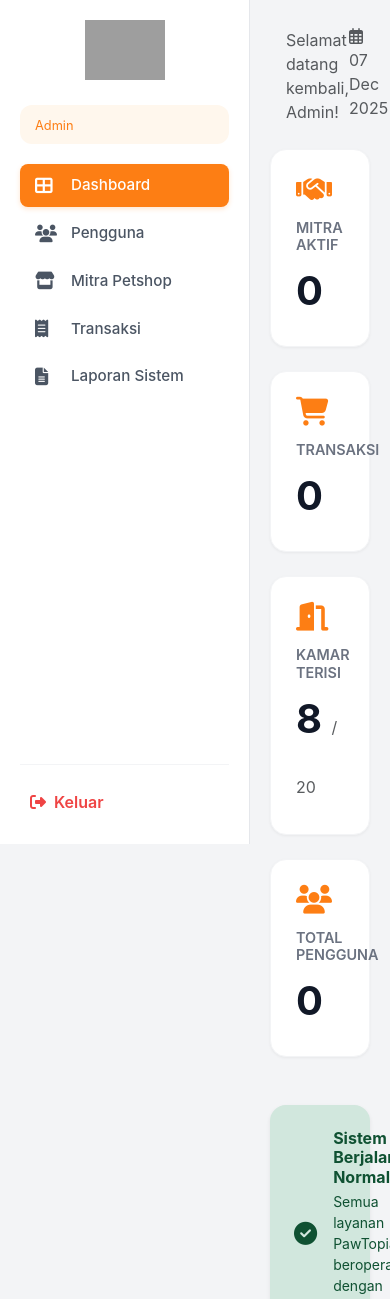
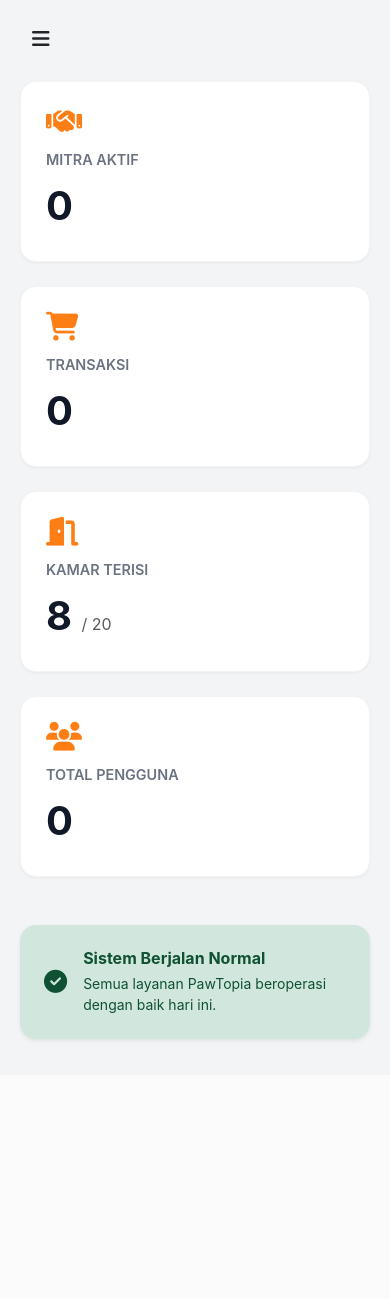
Before and after one commit to Doansnpr/Pawtopia, a PHP site: page /pawtopia/app/views/dashboard_admin/index.php in a window 390 px wide; the page is wider, and only the part inside the window is pictured. Shown: the top 1299 px of that part. After the commit the page ends 1042 px from the top of that part, so only its background shows below. Run offline with PHP 8.4, Linux system fonts and the light colour scheme; the template is opened without the code that fills it, so the values that code supplies are empty; some libraries are stand-ins or nearby versions; grey boxes are pictures that could not be loaded.

Commit message:
memresponsivekan dashboard admin

```diff
--- a/app/views/dashboard_admin/index.php
+++ b/app/views/dashboard_admin/index.php
@@ -18,13 +18,13 @@ $page = $_GET['page'] ?? 'dashboard';
         :root {
             --primary-orange: #fd7e14;
             --primary-orange-hover: #e36d0d;
-            --bg-light: #f3f4f6; /* Sedikit lebih gelap biar kontras card putih terlihat */
-            --sidebar-width: 250px; /* DIPERKECIL biar konten lebih lebar */
+            --bg-light: #f3f4f6;
+            --sidebar-width: 250px;
         }
 
         body {
             background-color: var(--bg-light);
-            font-family: 'Inter', 'Segoe UI', sans-serif; /* Font lebih modern */
+            font-family: 'Inter', 'Segoe UI', sans-serif;
             min-height: 100vh;
             overflow-x: hidden;
         }
@@ -34,13 +34,12 @@ $page = $_GET['page'] ?? 'dashboard';
             position: fixed; top: 0; left: 0; height: 100vh;
             width: var(--sidebar-width);
             background: #ffffff;
-            border-right: 1px solid #e5e7eb; /* Border halus ganti shadow tebal */
+            border-right: 1px solid #e5e7eb;
             z-index: 1000;
             display: flex; flex-direction: column; padding: 20px;
-            transition: all 0.3s;
+            transition: all 0.3s ease-in-out; /* Tambah transisi halus */
         }
 
-        /* Logo & Profil tetap sama... (Copy dari kode sebelumnya) */
         .logo-area { text-align: center; margin-bottom: 25px; }
         .user-profile-mini {
             display: flex; align-items: center; background: #fff7ed;
@@ -62,7 +61,6 @@ $page = $_GET['page'] ?? 'dashboard';
         }
         .nav-custom .nav-link i { width: 24px; margin-right: 12px; font-size: 1.1rem; }
 
-        /* Tombol Keluar */
         .logout-btn { margin-top: auto; border-top: 1px solid #f3f4f6; padding-top: 15px; }
         .logout-btn a {
             color: #ef4444; font-weight: 600; text-decoration: none;
@@ -70,12 +68,13 @@ $page = $_GET['page'] ?? 'dashboard';
         }
         .logout-btn a:hover { background-color: #fef2f2; }
 
-        /* --- MAIN CONTENT (INI YG PENTING) --- */
+        /* --- MAIN CONTENT --- */
         .main-content {
             margin-left: var(--sidebar-width);
-            padding: 20px; /* Padding pas, tidak terlalu besar */
+            padding: 20px;
             min-height: 100vh;
-            width: calc(100% - var(--sidebar-width)); /* Pastikan lebar full sisa layar */
+            width: calc(100% - var(--sidebar-width));
+            transition: all 0.3s ease-in-out; /* Tambah transisi */
         }
 
         .page-header {
@@ -86,16 +85,11 @@ $page = $_GET['page'] ?? 'dashboard';
             font-weight: 800; color: #1f2937; font-size: 1.5rem; letter-spacing: -0.5px;
         }
 
-        /* Wrapper Konten Dinamis (Agar Putih Lebar) */
         .content-wrapper {
-            background: white;
-            padding: 25px;
-            border-radius: 16px;
-            box-shadow: 0 1px 3px rgba(0,0,0,0.05); /* Shadow tipis modern */
-            width: 100%; /* LEBAR FULL */
+            background: white; padding: 25px; border-radius: 16px;
+            box-shadow: 0 1px 3px rgba(0,0,0,0.05); width: 100%;
         }
 
-        /* Card Stat Dashboard */
         .card-stat {
             background: white; border-radius: 16px; padding: 25px;
             box-shadow: 0 1px 3px rgba(0,0,0,0.05); border: 1px solid #f3f4f6;
@@ -105,11 +99,41 @@ $page = $_GET['page'] ?? 'dashboard';
         .card-stat .big-number { font-size: 2.5rem; font-weight: 700; color: #111827; margin-top: 5px; }
         .card-stat h5 { font-size: 0.9rem; color: #6b7280; font-weight: 600; text-transform: uppercase; }
         .icon-stat { font-size: 1.8rem; color: var(--primary-orange); margin-bottom: 15px; }
+
+        /* --- RESPONSIVE MOBILE (LAYAR < 992px) --- */
+        @media (max-width: 991.98px) {
+            /* Sembunyikan sidebar ke kiri layar */
+            .sidebar {
+                left: -250px;
+            }
+            /* Class ini ditambahkan lewat JS saat tombol menu dipencet */
+            .sidebar.active {
+                left: 0;
+            }
+
+            /* Konten jadi full width */
+            .main-content {
+                margin-left: 0;
+                width: 100%;
+            }
+
+            /* Overlay hitam transparan saat menu terbuka */
+            .sidebar-overlay {
+                display: none;
+                position: fixed; top: 0; left: 0; width: 100%; height: 100%;
+                background: rgba(0,0,0,0.5); z-index: 999;
+            }
+            .sidebar-overlay.active {
+                display: block;
+            }
+        }
     </style>
 </head>
 <body>
 
-    <nav class="sidebar">
+    <div class="sidebar-overlay" id="sidebarOverlay"></div>
+
+    <nav class="sidebar" id="sidebar">
         <div class="logo-area">
              <img src="<?= BASEURL; ?>/images/logo_paw.png" alt="PawTopia" height="60">
         </div>
@@ -150,11 +174,17 @@ $page = $_GET['page'] ?? 'dashboard';
 
     <main class="main-content">
         <div class="page-header">
+            <div class="d-flex align-items-center">
+                <button class="btn btn-outline-warning border-0 me-3 d-lg-none" id="sidebarToggle">
+                    <i class="fas fa-bars fa-lg text-dark"></i>
+                </button>
+
                 <div>
-                <h2 class="page-title"><?= strtoupper($data['title']); ?></h2>
-                <p class="text-muted ms-3 mb-0">Selamat datang kembali, Admin!</p>
+                    <h2 class="page-title mb-0"><?= strtoupper($data['title']); ?></h2>
+                    <p class="text-muted mb-0 d-none d-md-block">Selamat datang kembali, Admin!</p>
                 </div>
-            <div class="text-muted">
+            </div>
+            <div class="text-muted d-none d-sm-block">
                 <i class="far fa-calendar-alt me-2"></i> <?= date('d M Y'); ?>
             </div>
         </div>
@@ -162,28 +192,28 @@ $page = $_GET['page'] ?? 'dashboard';
         <?php if ($page === 'dashboard'): ?>
 
             <div class="row g-4 mb-5">
-                <div class="col-md-3">
+                <div class="col-12 col-sm-6 col-md-3">
                     <div class="card-stat">
                         <i class="fas fa-handshake icon-stat"></i>
                         <h5>Mitra Aktif</h5>
                         <div class="big-number"><?= $data['stats']['total_mitra'] ?? '0'; ?></div>
                     </div>
                 </div>
-                <div class="col-md-3">
+                <div class="col-12 col-sm-6 col-md-3">
                     <div class="card-stat">
                         <i class="fas fa-shopping-cart icon-stat"></i>
                         <h5>Transaksi</h5>
                         <div class="big-number"><?= $data['stats']['total_transaksi'] ?? '0'; ?></div>
                     </div>
                 </div>
-                <div class="col-md-3">
+                <div class="col-12 col-sm-6 col-md-3">
                     <div class="card-stat">
                         <i class="fas fa-door-open icon-stat"></i>
                         <h5>Kamar Terisi</h5>
                         <div class="big-number">8 <span class="fs-6 text-muted fw-normal">/ 20</span></div>
                     </div>
                 </div>
-                <div class="col-md-3">
+                <div class="col-12 col-sm-6 col-md-3">
                     <div class="card-stat">
                         <i class="fas fa-users icon-stat"></i>
                         <h5>Total Pengguna</h5>
@@ -205,7 +235,6 @@ $page = $_GET['page'] ?? 'dashboard';
             <div class="content-wrapper">
                 <?php
                     if (isset($data['content_view'])) {
-                        // Load file view yang dikirim dari controller
                         $full_path = '../app/views/' . $data['content_view'] . '.php';
 
                         if (file_exists($full_path)) {
@@ -236,5 +265,23 @@ $page = $_GET['page'] ?? 'dashboard';
     <?php unset($_SESSION['flash']); endif; ?>
 
     <script src="https://cdn.jsdelivr.net/npm/bootstrap@5.3.3/dist/js/bootstrap.bundle.min.js"></script>
+
+    <script>
+        const sidebar = document.getElementById('sidebar');
+        const sidebarToggle = document.getElementById('sidebarToggle');
+        const sidebarOverlay = document.getElementById('sidebarOverlay');
+
+        // Fungsi buka/tutup
+        function toggleSidebar() {
+            sidebar.classList.toggle('active');
+            sidebarOverlay.classList.toggle('active');
+        }
+
+        // Event listener tombol
+        sidebarToggle.addEventListener('click', toggleSidebar);
+
+        // Tutup sidebar jika overlay diklik (klik di luar menu)
+        sidebarOverlay.addEventListener('click', toggleSidebar);
+    </script>
 </body>
 </html>
```
Lines whose indentation alone changed are shown as unchanged.
